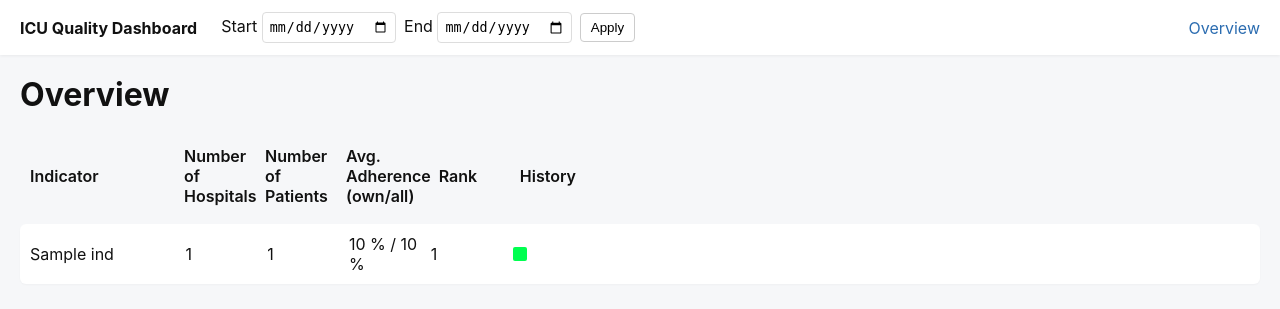
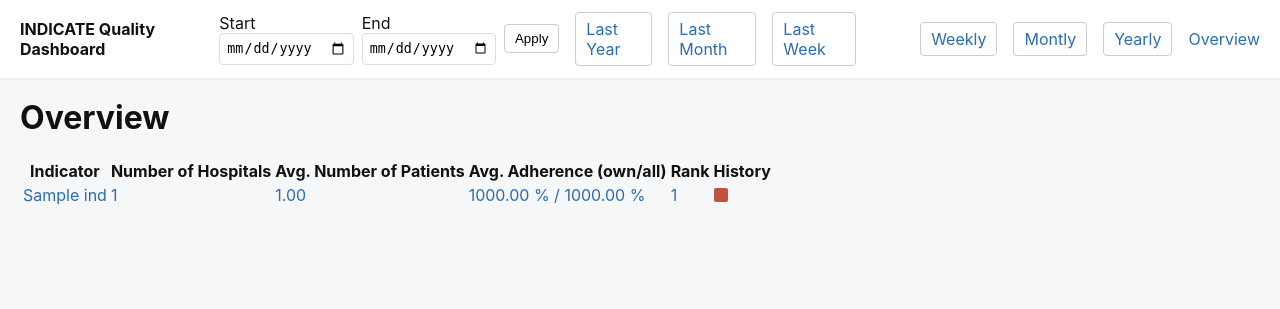
Before and after one commit to indicate-eu/benchmarking-dashboard, a Flask app: template templates/overview.html in a window 1280 px wide. Shown: the top 309 px of the page. Run offline with Flask 2, Linux system fonts and the light colour scheme; the template is opened without the code that fills it: most values are stand-ins (such as "Sample title", 1, 10 or a date in 2020).

Commit message:
Add period selection, improve history

```diff
--- a/app.py
+++ b/app.py
@@ -1,6 +1,10 @@
-from datetime import datetime, timedelta
-from flask import Flask, render_template, request, redirect, url_for
-from providers import RandomDataProvider, OpenAPIDataProvider
+from datetime import datetime, timedelta, date
+from typing import Tuple, cast
+
+from flask import Flask, render_template, request, Request
+from indicate_data_exchange_client import AggregationPeriodKind
+
+from providers import OpenAPIDataProvider
 
 app = Flask(__name__)
 
@@ -19,35 +23,55 @@ def parse_date(qname, default):
         return default
 
 
-@app.route("/")
-def overview():
-    today = datetime.today().date()
+def special_times():
+    today = date.today()
+    return {
+        "year_start":  today - timedelta(days=365),
+        "month_start": today - timedelta(days=30),
+        "week_start":  today - timedelta(days=7),
+        "today":       today,
+    }
+
+
+def handle_time_parameters(request: Request) \
+        -> Tuple[AggregationPeriodKind, date, date]:
+    period = request.args.get('period', 'weekly')
+    if period not in ['weekly', 'monthly', 'yearly']:
+        raise RuntimeError(f'Bad period: {period}; must be weekly, monthly or yearly')
+    period = cast(AggregationPeriodKind, period)
+
+    today = date.today()
     default_end = today
     default_start = today - timedelta(days=29)
 
-    start = parse_date("start", default_start)
-    end = parse_date("end", default_end)
+    start = cast(date, parse_date("start", default_start))
+    end = cast(date, parse_date("end", default_end))
 
-    indicators = DATA_PROVIDER.get_overview(start, end)
+    return period, start, end
 
-    return render_template("overview.html", indicators=indicators, start=start, end=end)
+
+@app.route("/")
+def overview():
+    period, start, end = handle_time_parameters(request)
+    indicators = DATA_PROVIDER.get_overview(period, start, end)
+    return render_template("overview.html",
+                           indicators=indicators,
+                           period=period,
+                           start=start,
+                           end=end,
+                           times=special_times())
 
 
 @app.route("/indicator/<int:indicator_id>")
 def indicator_detail(indicator_id):
-    today = datetime.today().date()
-    default_end = today
-    default_start = today - timedelta(days=29)
-
-    start = parse_date("start", default_start)
-    end = parse_date("end", default_end)
-
-    detail = DATA_PROVIDER.get_indicator_detail(indicator_id, start, end)
-
-    if detail is None:
-        return redirect(url_for("overview"))
-
-    return render_template("detail.html", detail=detail, start=start, end=end)
+    period, start, end = handle_time_parameters(request)
+    detail = DATA_PROVIDER.get_indicator_detail(indicator_id, period, start, end)
+    return render_template("detail.html",
+                           detail=detail,
+                           period=period,
+                           start=start,
+                           end=end,
+                           times=special_times())
 
 
 if __name__ == "__main__":
--- a/static/style.css
+++ b/static/style.css
@@ -5,25 +5,27 @@
   --accent:#2b6cb0;
 }
 body{font-family:Inter, Roboto, Arial, sans-serif;background:var(--bg);margin:0;color:#111}
+a{color:var(--accent);text-decoration:none}
+button{padding:6px 10px;border-radius:4px;border:1px solid #ccc;background:#fff}
+.fakebutton{padding:6px 10px;border-radius:4px;border:1px solid #ccc;background:#fff}
+.active{background: lightblue}
 .topbar{display:flex;align-items:center;gap:16px;padding:12px 20px;background:var(--card);box-shadow:0 1px 3px rgba(0,0,0,.06)}
 .brand{font-weight:700}
 .period{margin-left:8px;display:flex;gap:8px;align-items:center}
 .period input{padding:6px;border:1px solid #ddd;border-radius:4px}
-.period button{padding:6px 10px;border-radius:4px;border:1px solid #ccc;background:#fff}
 .navlinks{margin-left:auto}
-.navlinks a{color:var(--accent);text-decoration:none}
 .container{padding:20px}
 h1{margin-top:0}
 .muted{color:var(--muted)}
-.grid{display:flex;flex-direction:column;gap:8px}
-.table{display:grid;gap:8px;align-items:center;padding:10px;border-radius:6px;background:var(--card);box-shadow:0 1px 2px rgba(0,0,0,.03)}
-.overview-table{grid-template-columns:2fr 1fr 1fr 1fr 1fr 10fr}
-.detail-table{grid-template-columns:1fr 2fr 1fr 1fr 10fr}
+//.grid{display:flex;flex-direction:column;gap:8px}
+//.table{display:grid;gap:8px;align-items:center;padding:10px;border-radius:6px;background:var(--card);box-shadow:0 1px 2px rgba(0,0,0,.03)}
+//.overview-table{grid-template-columns:2fr 1fr 1fr 1fr 1fr 10fr}
+//.detail-table{grid-template-columns:1fr 2fr 1fr 1fr 10fr}
 .self{background:lightblue}
-.table.header{font-weight:600;background:transparent;box-shadow:none}
-.table.row{cursor:pointer;text-decoration:none;color:inherit}
-.table.row:hover{box-shadow:0 4px 12px rgba(0,0,0,.06)}
-.history{display:flex;gap:4px;flex-wrap:wrap}
+//.table.header{font-weight:600;background:transparent;box-shadow:none}
+.overview-table.row{cursor:pointer;text-decoration:none;color:inherit}
+.overview-table.row:hover{box-shadow:0 4px 12px rgba(0,0,0,.06)}
+.history{width:70%;display:flex;gap:4px;flex-wrap:wrap}
 .histcell{width:14px;height:14px;border-radius:2px}
 .back{display:inline-block;margin-bottom:10px;color:var(--accent);text-decoration:none}
 .provider{font-weight:600}
--- a/templates/base.html
+++ b/templates/base.html
@@ -9,7 +9,7 @@
   </head>
   <body>
     <div class="topbar">
-      <div class="brand">ICU Quality Dashboard</div>
+      <div class="brand">INDICATE Quality Dashboard</div>
       <form class="period" method="get">
             <label>Start
               <input type="date" name="start" value="{{ start|default('') }}">
@@ -19,6 +19,28 @@
             </label>
             <button type="submit">Apply</button>
       </form>
+        <a class="fakebutton" href="?start={{ times.year_start }}&end={{ times.today }}">Last Year</a>
+        <a class="fakebutton" href="?start={{ times.month_start }}&end={{ times.today }}">Last Month</a>
+        <a class="fakebutton" href="?start={{ times.week_start }}&end={{ times.today }}">Last Week</a>
+        <span style="width: 40px; border-left: 1px solid"></span>
+
+        {% if period == 'weekly' %}
+        <div class="fakebutton active">Weekly</div>
+        {% else %}
+        <a class="fakebutton" href="?period=weekly&start={{ start }}&end={{ end }}">Weekly</a>
+        {% endif %}
+
+        {% if period == 'monthly' %}
+        <div class="fakebutton active">Monthly</div>
+        {% else %}
+        <a class="fakebutton" href="?period=monthly&start={{ start }}&end={{ end }}">Montly</a>
+        {% endif %}
+
+        {% if period == 'yearly' %}
+        <div class="fakebutton active">Yearly</div>
+        {% else %}
+        <a class="fakebutton" href="?period=yearly&start={{ start }}&end={{ end }}">Yearly</a>
+        {% endif %}
       <nav class="navlinks">
         <a href="/">Overview</a>
       </nav>
--- /dev/null
+++ b/templates/history-cell.html
@@ -0,0 +1,6 @@
+{% macro history_cell(date, value, observation_count) -%}
+<div class="histcell"
+     title="{{ date }}: {{ '%.2f' % (100*value) }} %, based on {{ observation_count }} Patients"
+     style="background-color: hsl({{ (120 * value)|int }}, 50%, 50%);"></div>
+<!-- style="background-color: rgb({{ (255*(1 - value))|int }}, {{ (255*value)|int }}, 80);" -->
+{%- endmacro %}
--- a/templates/overview.html
+++ b/templates/overview.html
@@ -1,32 +1,59 @@
+{% from "history-cell.html" import history_cell %}
+
 {% extends "base.html" %}
 
 {% block content %}
   <h1>Overview</h1>
 
-  <div class="grid">
-    <div class="table overview-table header">
-      <div>Indicator</div>
-      <div>Number of Hospitals</div>
-      <div>Number of Patients</div>
-      <div>Avg. Adherence (own/all)</div>
-      <div>Rank</div>
-      <div>History</div>
-    </div>
-
-    {% for ind in indicators %}
-    <a class="table overview-table row" href="/indicator/{{ ind.id }}?start={{ start }}&end={{ end }}">
-      <div class="name">{{ ind.name }}</div>
-      <div>{{ ind.num_hospitals }}</div>
-      <div>{{ ind.num_patients }}</div>
-      <div>{{ ind.avg_own }} % / {{ ind.avg_all }} %</div>
-      <div>{{ ind.rank }}</div>
-      <div class="history">
-        {% for cell in ind.history %}
-          <div class="histcell" title="{{ cell.date }}: {{ cell.value }} %" style="background-color: rgb({{ (255*(1 - (cell.value/100)))|int }}, {{ (255*(cell.value/100))|int }}, 80);"></div>
-        {% endfor %}
-      </div>
-    </a>
-    {% endfor %}
-  </div>
+  <table id="overview-table" class="grid">
+      <thead>
+      <tr class="table overview-table header">
+          <th>Indicator</th>
+          <th>Number of Hospitals</th>
+          <th>Avg. Number of Patients</th>
+          <th>Avg. Adherence (own/all)</th>
+          <th>Rank</th>
+          <th>History</th>
+      </tr>
+      </thead>
+      <tbody>
+      {% for ind in indicators %}
+      <tr class="table overview-table row">
+          <td class="name">
+              <a href="/indicator/{{ ind.id }}?start={{ start }}&end={{ end }}">
+                  {{ ind.name }}
+              </a>
+          </td>
+          <td>
+              <a href="/indicator/{{ ind.id }}?start={{ start }}&end={{ end }}">
+                  {{ ind.num_hospitals }}
+              </a>
+          </td>
+          <td>
+              <a href="/indicator/{{ ind.id }}?start={{ start }}&end={{ end }}">
+                  {{ '%.2f' % ind.num_patients }}
+              </a>
+          </td>
+          <td>
+              <a href="/indicator/{{ ind.id }}?start={{ start }}&end={{ end }}">
+                  {{ '%.2f' % (100*ind.avg_own) }} % / {{ '%.2f' % (100*ind.avg_all) }} %
+              </a>
+          </td>
+          <td>
+              <a href="/indicator/{{ ind.id }}?start={{ start }}&end={{ end }}">
+                  {{ ind.rank }}
+              </a>
+          </td>
+          <td>
+              <a class="history" href="/indicator/{{ ind.id }}?start={{ start }}&end={{ end }}">
+                  {% for cell in ind.history %}
+                  {{ history_cell(cell.date, cell.value, cell.observation_count) }}
+                  {% endfor %}
+              </a>
+          </td>
+      </tr>
+      {% endfor %}
+      </tbody>
+  </table>
 
 {% endblock %}
```
Also changed, not shown: providers.py (+56 -32 lines), templates/detail.html (+27 -20 lines), static/SimpleDataTables.css (added), static/SimpleDataTables.js (added). Lines whose indentation alone changed are shown as unchanged.
